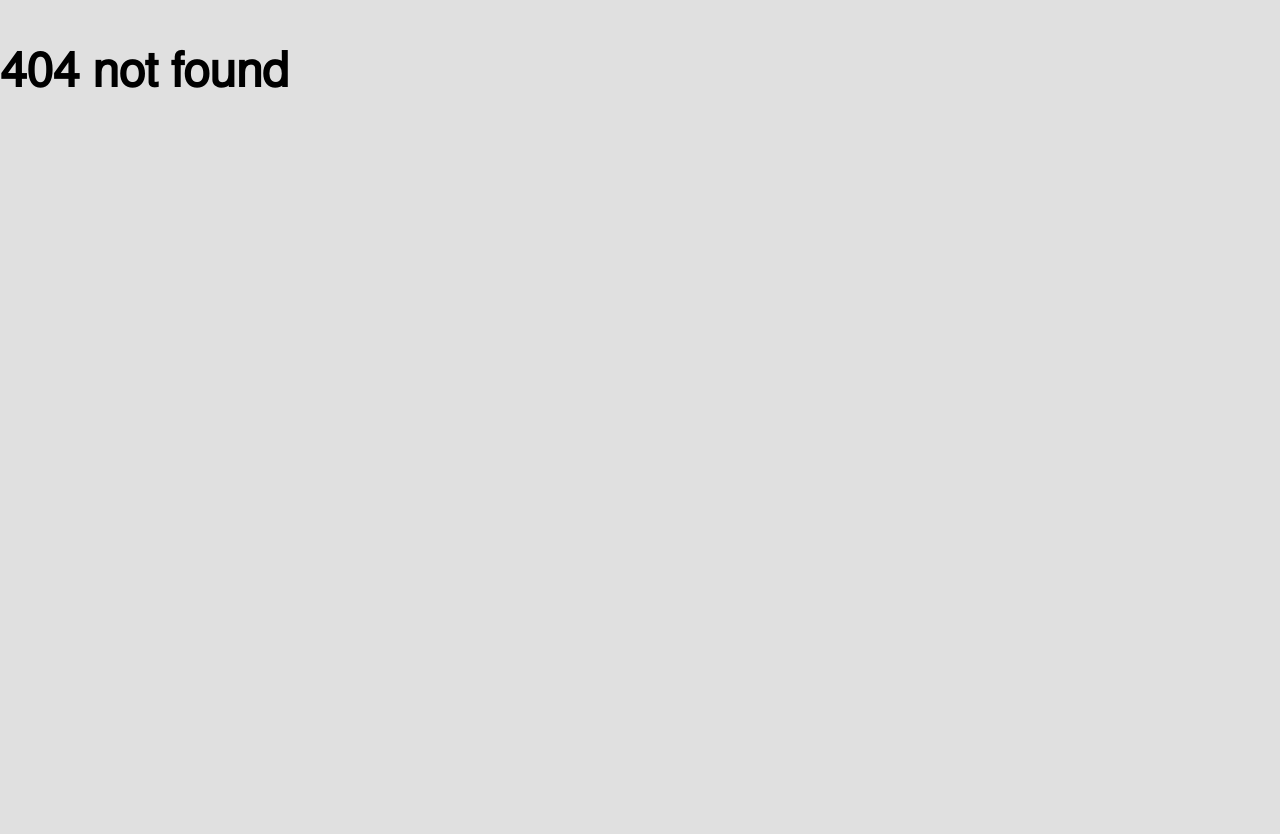
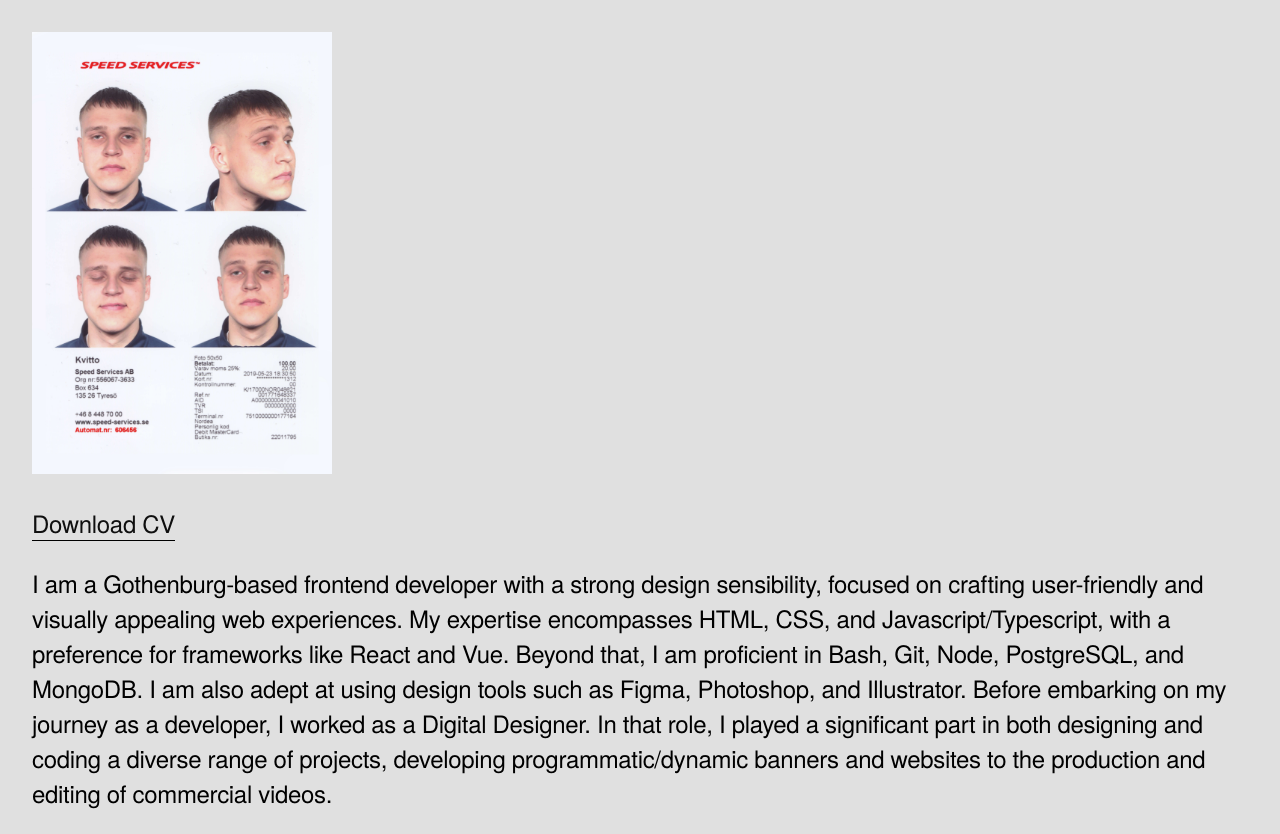
Before and after one commit to Isak-Martinson/portfolio, a Next.js app: page /about in a window 1280 px wide. Before the commit this address had no page. Before the commit the page ends 800 px from the top, so only its background shows below. Built offline with nearby package versions, Linux system fonts and the light colour scheme.

Commit message:
added about page, still needs some styling

```diff
--- /dev/null
+++ b/src/app/about/page.module.css
@@ -0,0 +1,26 @@
+.section {
+    margin: 0 32px;
+}
+
+.image {
+    width: 300px;
+    height: auto;
+    margin: 32px 0 24px 0;
+}
+
+.p {
+    margin: 0;
+    width: fit-content;
+}
+
+.download {
+display: block;
+width: fit-content;
+margin-bottom: 24px;
+border-bottom: 1px solid black;
+}
+
+.download:hover {
+    color: #0000EE;
+    border-bottom: 1px solid #0000EE;
+}
--- /dev/null
+++ b/src/app/about/page.tsx
@@ -0,0 +1,27 @@
+import styles from './page.module.css';
+
+const AboutPage = () => {
+  const pdfURL = '/images/CV.pdf';
+  return (
+    <section className={styles.section}>
+      <img className={styles.image} src='/images/me.jpeg' alt='' />
+      <a className={styles.download} href='/images/CV.pdf' download>
+        <p className={styles.p}>Download CV</p>
+      </a>
+      <p>
+        I am a Gothenburg-based frontend developer with a strong design
+        sensibility, focused on crafting user-friendly and visually appealing
+        web experiences. My expertise encompasses HTML, CSS, and
+        Javascript/Typescript, with a preference for frameworks like React and
+        Vue. Beyond that, I am proficient in Bash, Git, Node, PostgreSQL, and
+        MongoDB. I am also adept at using design tools such as Figma, Photoshop,
+        and Illustrator. Before embarking on my journey as a developer, I worked
+        as a Digital Designer. In that role, I played a significant part in both
+        designing and coding a diverse range of projects, developing
+        programmatic/dynamic banners and websites to the production and editing
+        of commercial videos.
+      </p>
+    </section>
+  );
+};
+export default AboutPage;
--- a/src/app/[id]/page.tsx
+++ b/src/app/case/[id]/page.tsx
@@ -1,4 +1,4 @@
-import { data } from '../../../data';
+import { data } from '../../../../data';
 import Link from 'next/link';
 import styles from './casePage.module.css';
 
--- a/src/app/page.tsx
+++ b/src/app/page.tsx
@@ -70,7 +70,7 @@ export default function Home() {
       <section className={styles.caseSection}>
         <ul className={styles.ul}>
           {data.map((info) => (
-            <Link key={info.id} href={`/${info.id}`}>
+            <Link key={info.id} href={`/case/${info.id}`}>
               <li
                 onMouseOver={() => handleHover(info.imageUrl)}
                 onMouseOut={() => handleMouseOut()}
@@ -82,6 +82,9 @@ export default function Home() {
         </ul>
 
         <ul id={styles.socialMedia}>
+          <Link key={null} href={'/about'}>
+            <li>About</li>
+          </Link>
           <a href='mailto: isakmartinson@gmail.com'>
             <li>E-Mail</li>
           </a>
```
Also changed, not shown: public/images/me.jpeg (added), src/app/case/[id]/casePage.module.css (renamed from src/app/[id]/casePage.module.css), 1 other file (tests, documents, lock files or other folders).
